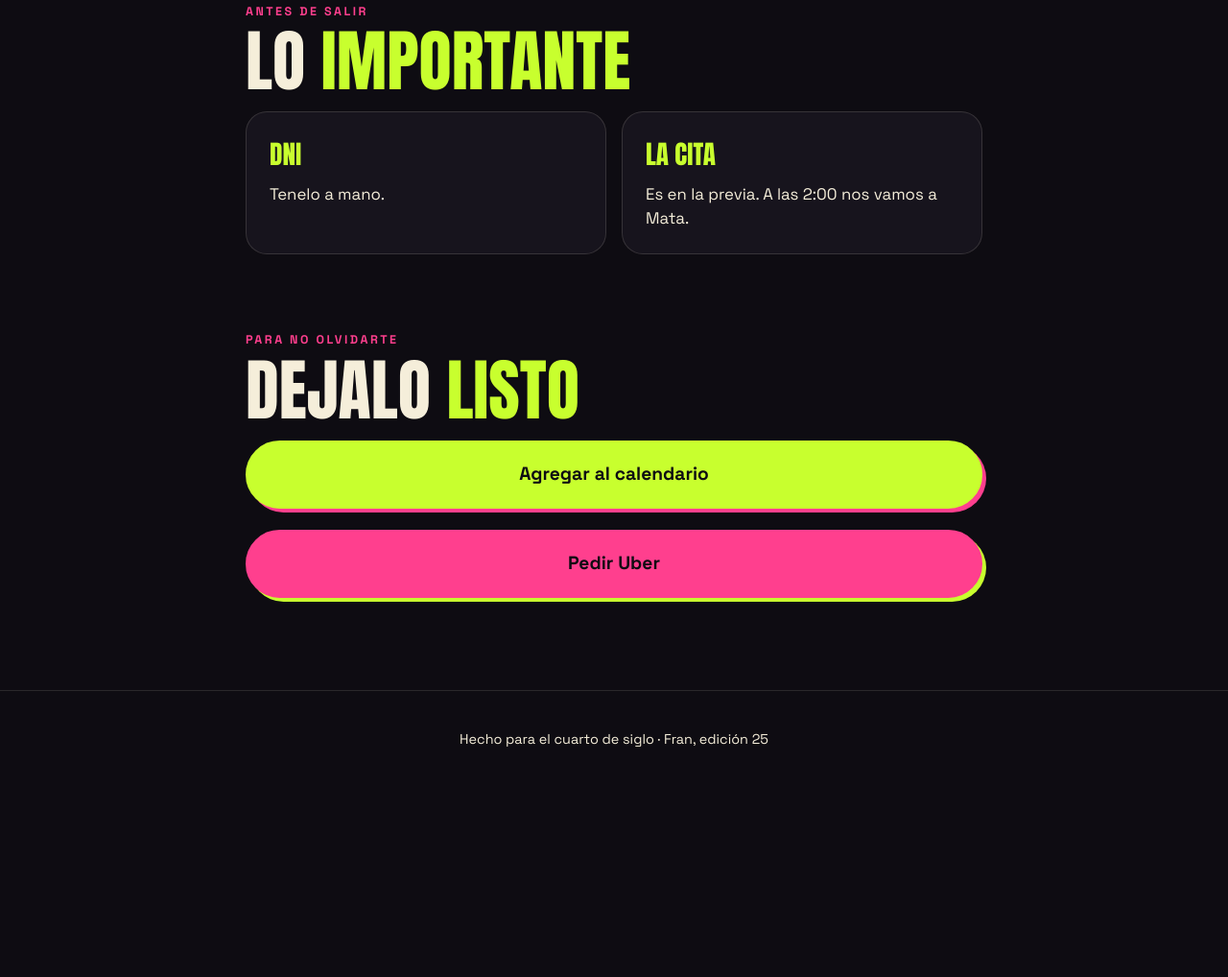
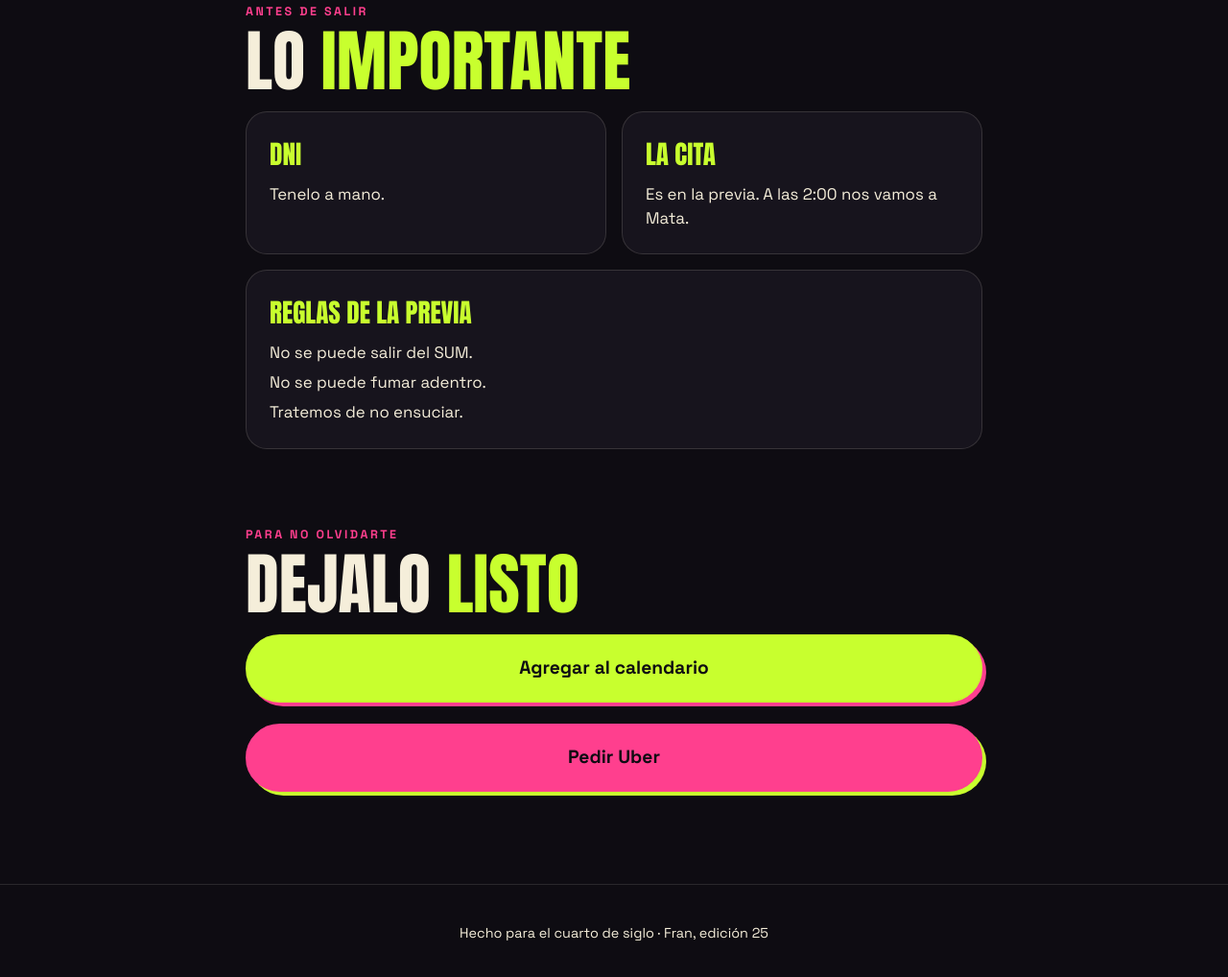
Before and after one commit to fbonorino/fran-cumple-25, a plain HTML site: page reminder/index.html in a window 1280 px wide. Shown: the part 2148-3166 px from the top of the page at 96% size. Before the commit the page ends 2990 px from the top, so only its background shows below. Drawn offline with Linux system fonts and the light colour scheme.

Commit message:
Recordatorio: agrega reglas de la previa en Lo importante
Co-Authored-By: Claude Opus 5.5 <noreply@anthropic.com>

```diff
--- a/reminder/index.html
+++ b/reminder/index.html
@@ -146,6 +146,14 @@
           <h3>La cita</h3>
           <p>Es en la previa. A las 2:00 nos vamos a Mata.</p>
         </article>
+        <article class="card r-rules">
+          <h3>Reglas de la previa</h3>
+          <ul>
+            <li>No se puede salir del SUM.</li>
+            <li>No se puede fumar adentro.</li>
+            <li>Tratemos de no ensuciar.</li>
+          </ul>
+        </article>
       </div>
     </section>
 
--- a/reminder/reminder.css
+++ b/reminder/reminder.css
@@ -73,6 +73,7 @@ html { -webkit-text-size-adjust: 100%; text-size-adjust: 100%; }
 
 /* ---------- lo importante ---------- */
 .r-important { display: grid; gap: 16px; }
+.r-rules ul { margin: 0; padding: 0; list-style: none; display: grid; gap: 6px; }
 
 /* ---------- acciones ---------- */
 .r-buttons { display: grid; gap: 22px; }
@@ -89,6 +90,7 @@ html { -webkit-text-size-adjust: 100%; text-size-adjust: 100%; }
 
 @media (min-width: 640px) {
   .r-important { grid-template-columns: 1fr 1fr; }
+  .r-rules { grid-column: 1 / -1; }
 }
 /* dos columnas recién cuando "Cómo llegar" e "Instagram" entran en una fila */
 @media (min-width: 860px) {
```
